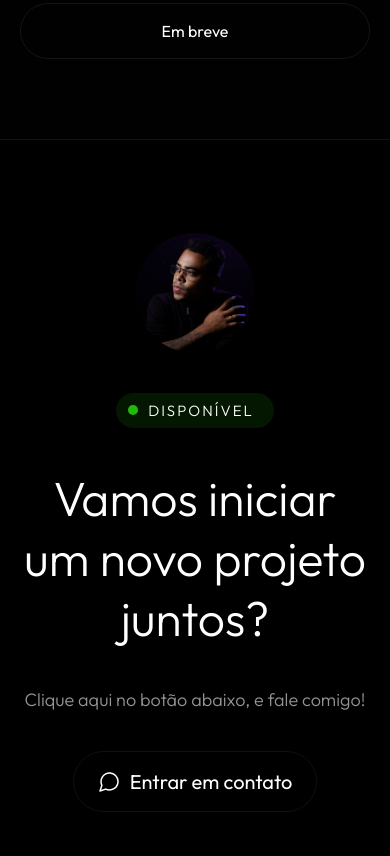
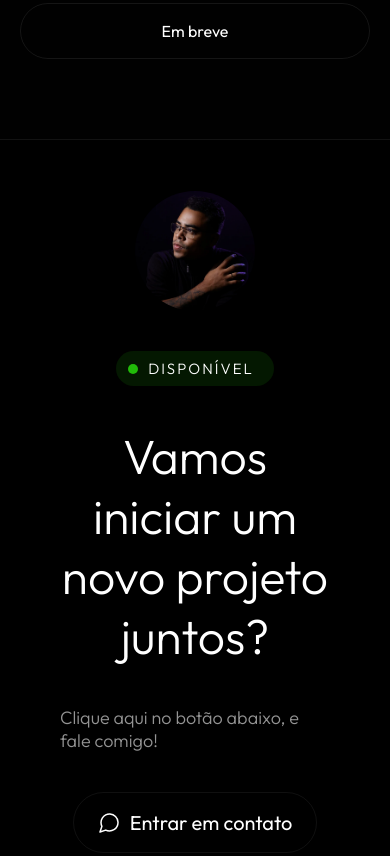
Before and after one commit to alissonjcdev/alissonjcdev.github.io, a plain HTML site: page index.html in a window 390 px wide. Shown: the part 7896-8752 px from the top of the page. Drawn offline with nearby package versions, Linux system fonts and the light colour scheme.

Commit message:
02 de Janeiro

```diff
--- a/assets/css/hero.css
+++ b/assets/css/hero.css
@@ -98,7 +98,7 @@
   background-position: center;
   background-size: cover;
   background-repeat: no-repeat;
-  background-image: url(/assets/img/EDIÇÃO-PHOTO-01---ALISSON\ 2.webp);
+  background-image: url("/assets/img/EDIÇÃO-PHOTO-01---ALISSON\ 2.webp");
   z-index: 2;
 }
 
--- a/assets/css/screen-loader.css
+++ b/assets/css/screen-loader.css
@@ -4,7 +4,7 @@
   left: 0;
   width: 100%;
   height: 100%;
-  background-color: #040405;
+  background-color: #000000;
   display: flex;
   align-items: center;
   justify-content: center;
--- a/assets/css/text-content.css
+++ b/assets/css/text-content.css
@@ -133,6 +133,15 @@
 }
 
 @media (max-width: 767px) {
+  .text-section {
+    display: flex;
+    align-items: center;
+    justify-content: center;
+    height: calc(100vh - 80px);
+    overflow: hidden;
+    padding: 60px 40px;
+  }
+
   .text-section .container {
     position: relative;
     display: flex;
```
